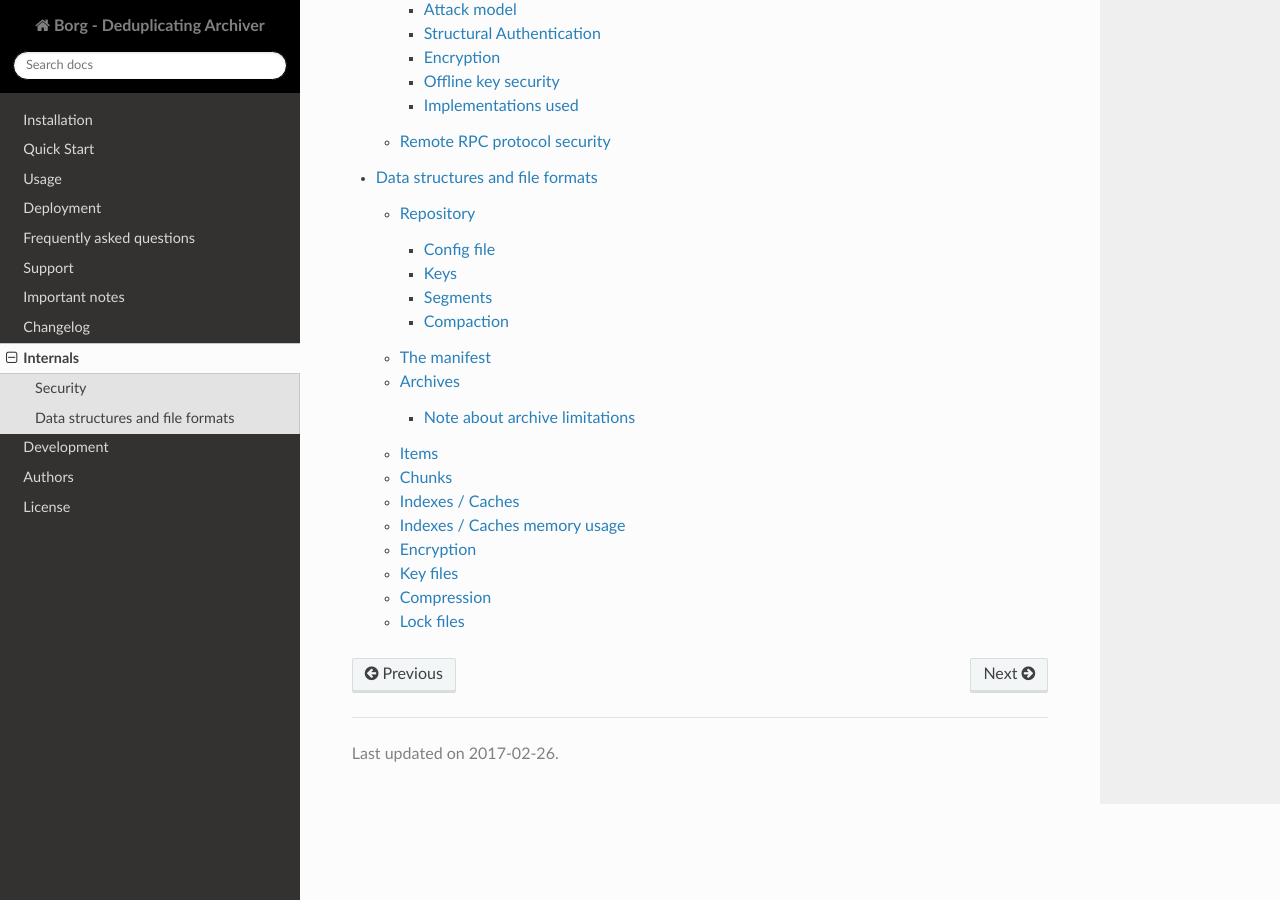
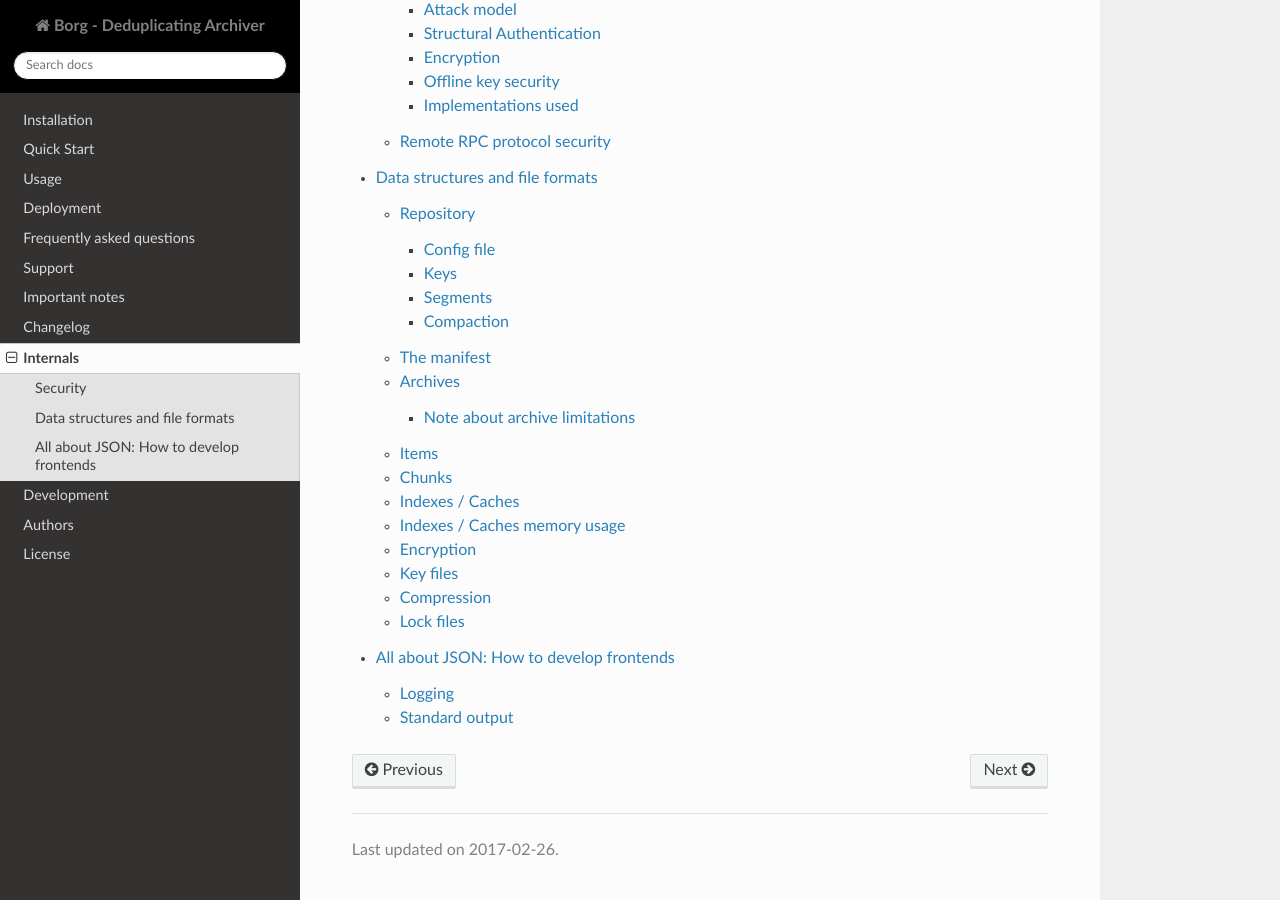
Before and after one commit to borgbackup/borg, a Sphinx documentation site: the page built from docs/internals.rst, in a window 1280 px wide and 900 px high, scrolled down 666 px. Built offline with Sphinx 7.4.7 and the Read the Docs theme 2.0.0, drawn with Linux system fonts in a browser that asks for light colours; pages that are not in the unit, such as notebooks, are missing from menus; the version number could not be read and is left out; some of the changed lines change nothing that is shown.

Commit message:
document JSON

```diff
--- a/docs/internals.rst
+++ b/docs/internals.rst
@@ -31,3 +31,4 @@
 
     internals/security
     internals/data-structures
+    internals/frontends
--- /dev/null
+++ b/docs/internals/frontends.rst
@@ -0,0 +1,159 @@
+.. include:: ../global.rst.inc
+.. highlight:: none
+
+.. _json_output:
+
+All about JSON: How to develop frontends
+========================================
+
+Borg does not have a public API on the Python level. That does not keep you from writing :code:`import borg`,
+but does mean that there are no release-to-release guarantees on what you might find in that package, not
+even for point releases (1.1.x), and there is no documentation beyond the code and the internals documents.
+
+Borg does on the other hand provide an API on a command-line level. In other words, a frontend should to
+(for example) create a backup archive just invoke :ref:`borg_create`.
+
+Logging
+-------
+
+Especially for graphical frontends it is important to be able to convey and reformat progress information
+in meaningful ways. The ``--log-json`` option turns the stderr stream of Borg into a stream of JSON lines,
+where each line is a JSON object. The *type* key of the object determines its other contents.
+
+Since JSON can only encode text, any string representing a file system path may miss non-text parts.
+
+The following types are in use:
+
+archive_progress
+    Output during operations creating archives (:ref:`borg_create` and :ref:`borg_recreate`).
+    The following keys exist, each represents the current progress.
+
+    original_size
+        Original size of data processed so far (before compression and deduplication)
+    compressed_size
+        Compressed size
+    deduplicated_size
+        Deduplicated size
+    nfiles
+        Number of (regular) files processed so far
+    path
+        Current path
+
+file_status
+    This is only output by :ref:`borg_create` and :ref:`borg_recreate` if ``--list`` is specified. The usual
+    rules for the file listing applies, including the ``--filter`` option.
+
+    status
+        Single-character status as for regular list output
+    path
+        Path of the file system object
+
+log_message
+    Any regular log output invokes this type. Regular log options and filtering applies to these as well.
+
+    created
+        Unix timestamp (float)
+    levelname
+        Upper-case log level name (also called severity). Defined levels are: DEBUG, INFO, WARNING, CRITICAL
+    name
+        Name of the emitting entity
+    message
+        Formatted log message
+
+Standard output
+---------------
+
+*stdout* is different and more command-dependent. Commands like :ref:`borg_info`, :ref:`borg_create`
+and :ref:`borg_list` implement a ``--json`` option which turns their regular output into a single JSON object.
+
+Dates are formatted according to ISO-8601 with the strftime format string '%a, %Y-%m-%d %H:%M:%S',
+e.g. *Sat, 2016-02-25 23:50:06*.
+
+The root object at least contains a *repository* key with an object containing:
+
+id
+    The ID of the repository, normally 64 hex characters
+location
+    Canonicalized repository path, thus this may be different from what is specified on the command line
+last_modified
+    Date when the repository was last modified by the Borg client
+
+The *encryption* key, if present, contains:
+
+mode
+    Textual encryption mode name (same as :ref:`borg_init` ``--encryption`` names)
+keyfile
+    Path to the local key file used for access. Depending on *mode* this key may be absent.
+
+The *cache* key, if present, contains:
+
+path
+    Path to the local repository cache
+stats
+    Object containing cache stats:
+
+    total_chunks
+        Number of chunks
+    total_unique_chunks
+        Number of unique chunks
+    total_size
+        Total uncompressed size of all chunks multiplied with their reference counts
+    total_csize
+        Total compressed and encrypted size of all chunks multiplied with their reference counts
+    unique_size
+        Uncompressed size of all chunks
+    unique_csize
+        Compressed and encrypted size of all chunks
+
+.. rubric:: Archive formats
+
+:ref:`borg_info` uses an extended format for archives, which is more expensive to retrieve, while
+:ref:`borg_list` uses a simpler format that is faster to retrieve. Either return archives in an
+array under the *archives* key, while :ref:`borg_create` returns a single archive object under the
+*archive* key.
+
+Both formats contain a *name* key with the archive name, and the *id* key with the hexadecimal archive ID.
+
+ info and create further have:
+
+start
+    Start timestamp
+end
+    End timestamp
+duration
+    Duration in seconds between start and end in seconds (float)
+stats
+    Archive statistics (freshly calculated, this is what makes "info" more expensive)
+
+    original_size
+        Size of files and metadata before compression
+    compressed_size
+        Size after compression
+    deduplicated_size
+        Deduplicated size (against the current repository, not when the archive was created)
+    nfiles
+        Number of regular files in the archive
+limits
+    Object describing the utilization of Borg limits
+
+    max_archive_size
+        Float between 0 and 1 describing how large this archive is relative to the maximum size allowed by Borg
+command_line
+    Array of strings of the command line that created the archive
+
+    The note about paths from above applies here as well.
+
+:ref:`borg_info` further has:
+
+hostname
+    Hostname of the creating host
+username
+    Name of the creating user
+comment
+    Archive comment, if any
+
+.. rubric:: File listings
+
+Listing the contents of an archive can produce *a lot* of JSON. Each item (file, directory, ...) is described
+by one object in the *files* array of the :ref:`borg_list` output. Refer to the *borg list* documentation for
+the available keys and their meaning.
--- a/docs/usage.rst
+++ b/docs/usage.rst
@@ -15,7 +15,8 @@
 .. include:: usage_general.rst.inc
 
 In case you are interested in more details (like formulas), please see
-:ref:`internals`.
+:ref:`internals`. For details on the available JSON output, refer to
+:ref:`json_output`.
 
 Common options
 ++++++++++++++
```
